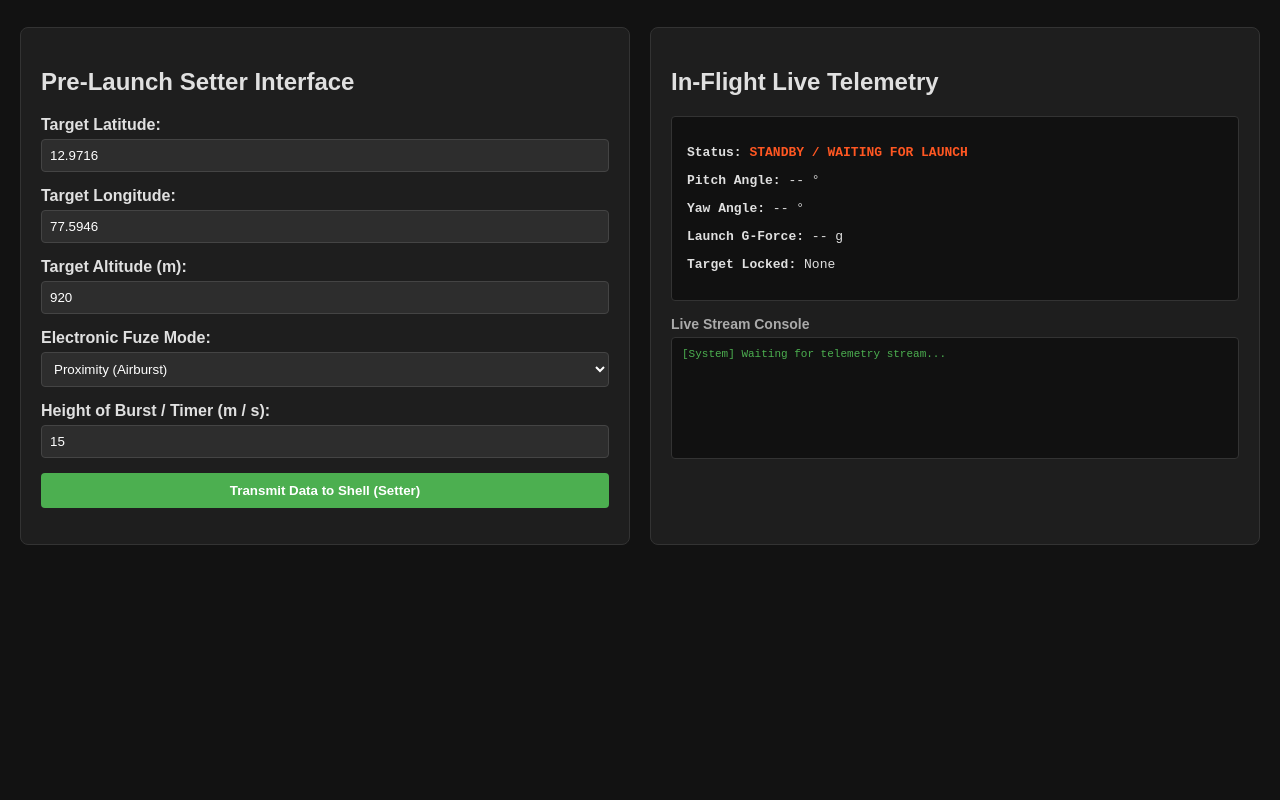
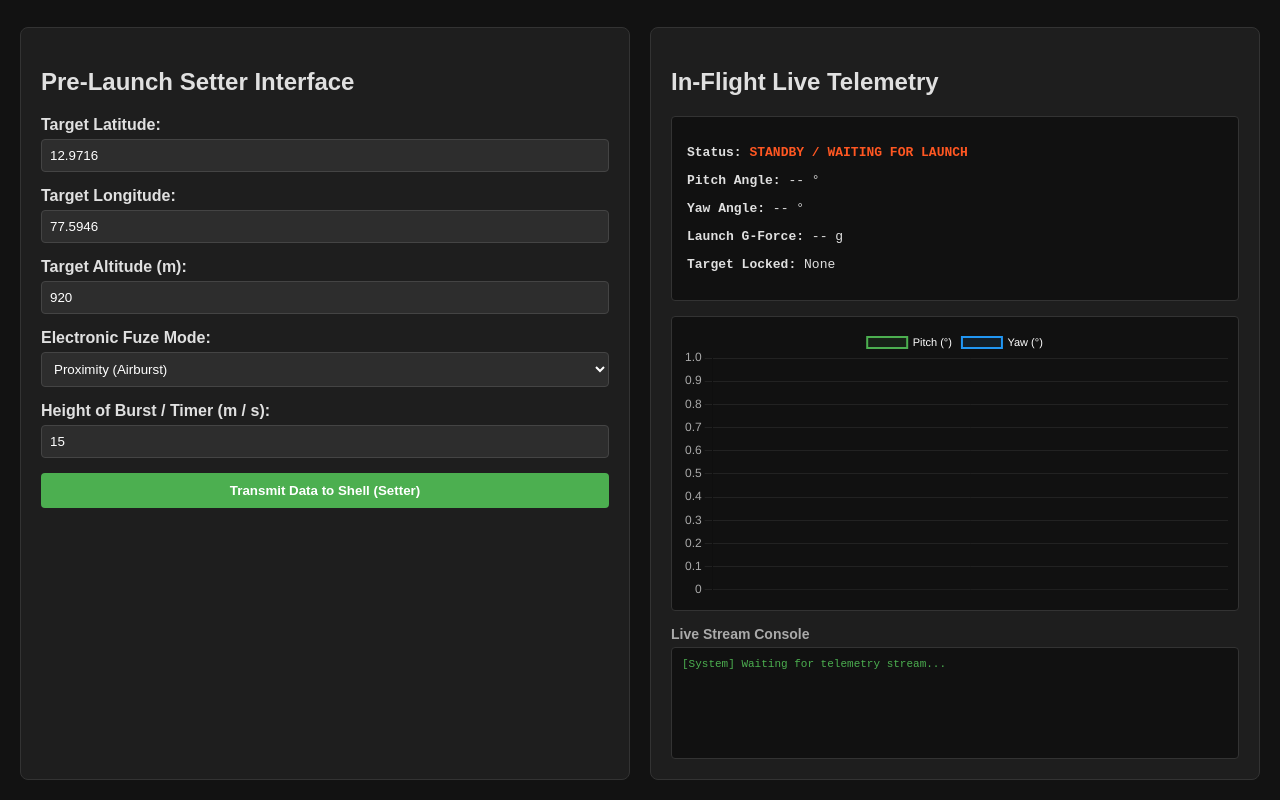
Before and after one commit to Geyachakrini/sih-artillery-guidance, a plain HTML site: page frontend/index.html in a window 1280 px wide. Shown: the part 121-921 px from the top of the page. Before the commit the page ends 800 px from the top, so only its background shows below. Drawn offline with nearby package versions, Linux system fonts and the light colour scheme; no server answers.

Commit message:
Added Real time data Charting in frontend

```diff
--- a/frontend/index.html
+++ b/frontend/index.html
@@ -4,6 +4,8 @@
     <meta charset="UTF-8" />
     <meta name="viewport" content="width=device-width, initial-scale=1.0" />
     <title>SIH 26098: Ground Control & Pre-Launch Setter</title>
+    <!-- Chart.js CDN for Live Telemetry Graphs -->
+    <script src="https://cdn.jsdelivr.net/npm/chart.js"></script>
     <style>
       body {
         font-family: Arial, sans-serif;
@@ -30,7 +32,7 @@
         padding: 20px;
         border-radius: 8px;
         flex: 1;
-        min-width: 300px;
+        min-width: 350px;
       }
       .form-group {
         margin-bottom: 15px;
@@ -148,6 +150,19 @@
           </p>
         </div>
 
+        <!-- Live Chart Canvas -->
+        <div
+          style="
+            margin-top: 15px;
+            background: #111;
+            padding: 10px;
+            border-radius: 4px;
+            border: 1px solid #333;
+          "
+        >
+          <canvas id="telemetryChart"></canvas>
+        </div>
+
         <!-- Live Stream Console Log -->
         <div style="margin-top: 15px">
           <h3 style="font-size: 14px; color: #aaa; margin-bottom: 5px">
@@ -160,7 +175,7 @@
               border: 1px solid #333;
               padding: 10px;
               border-radius: 4px;
-              height: 100px;
+              height: 90px;
               overflow-y: auto;
               font-family: monospace;
               font-size: 11px;
--- a/frontend/script.js
+++ b/frontend/script.js
@@ -1,4 +1,42 @@
 const socket = io();
+
+// Initialize Chart.js graph
+const ctx = document.getElementById("telemetryChart").getContext("2d");
+const telemetryChart = new Chart(ctx, {
+  type: "line",
+  data: {
+    labels: [],
+    datasets: [
+      {
+        label: "Pitch (°)",
+        data: [],
+        borderColor: "#4caf50",
+        backgroundColor: "rgba(76, 175, 80, 0.1)",
+        borderWidth: 2,
+        tension: 0.2,
+      },
+      {
+        label: "Yaw (°)",
+        data: [],
+        borderColor: "#2196f3",
+        backgroundColor: "rgba(33, 150, 243, 0.1)",
+        borderWidth: 2,
+        tension: 0.2,
+      },
+    ],
+  },
+  options: {
+    responsive: true,
+    animation: false,
+    scales: {
+      y: { grid: { color: "#222" }, ticks: { color: "#aaa" } },
+      x: { grid: { color: "#222" }, ticks: { color: "#aaa" } },
+    },
+    plugins: {
+      legend: { labels: { color: "#fff", font: { size: 11 } } },
+    },
+  },
+});
 
 // Handle Pre-Launch Setter Form Submission
 document
@@ -55,6 +93,18 @@ socket.on("liveTelemetry", (data) => {
   appendLog(
     `[Telemetry] Status: ${data.status} | Pitch: ${data.pitch}° | Yaw: ${data.yaw}° | G: ${data.g_force}g`,
   );
+
+  // Push new point into chart and keep last 15 points
+  const timeLabel = new Date().toLocaleTimeString();
+  if (telemetryChart.data.labels.length > 15) {
+    telemetryChart.data.labels.shift();
+    telemetryChart.data.datasets[0].data.shift();
+    telemetryChart.data.datasets[1].data.shift();
+  }
+  telemetryChart.data.labels.push(timeLabel);
+  telemetryChart.data.datasets[0].data.push(data.pitch);
+  telemetryChart.data.datasets[1].data.push(data.yaw);
+  telemetryChart.update();
 });
 
 // Listen for target configuration syncs
```
